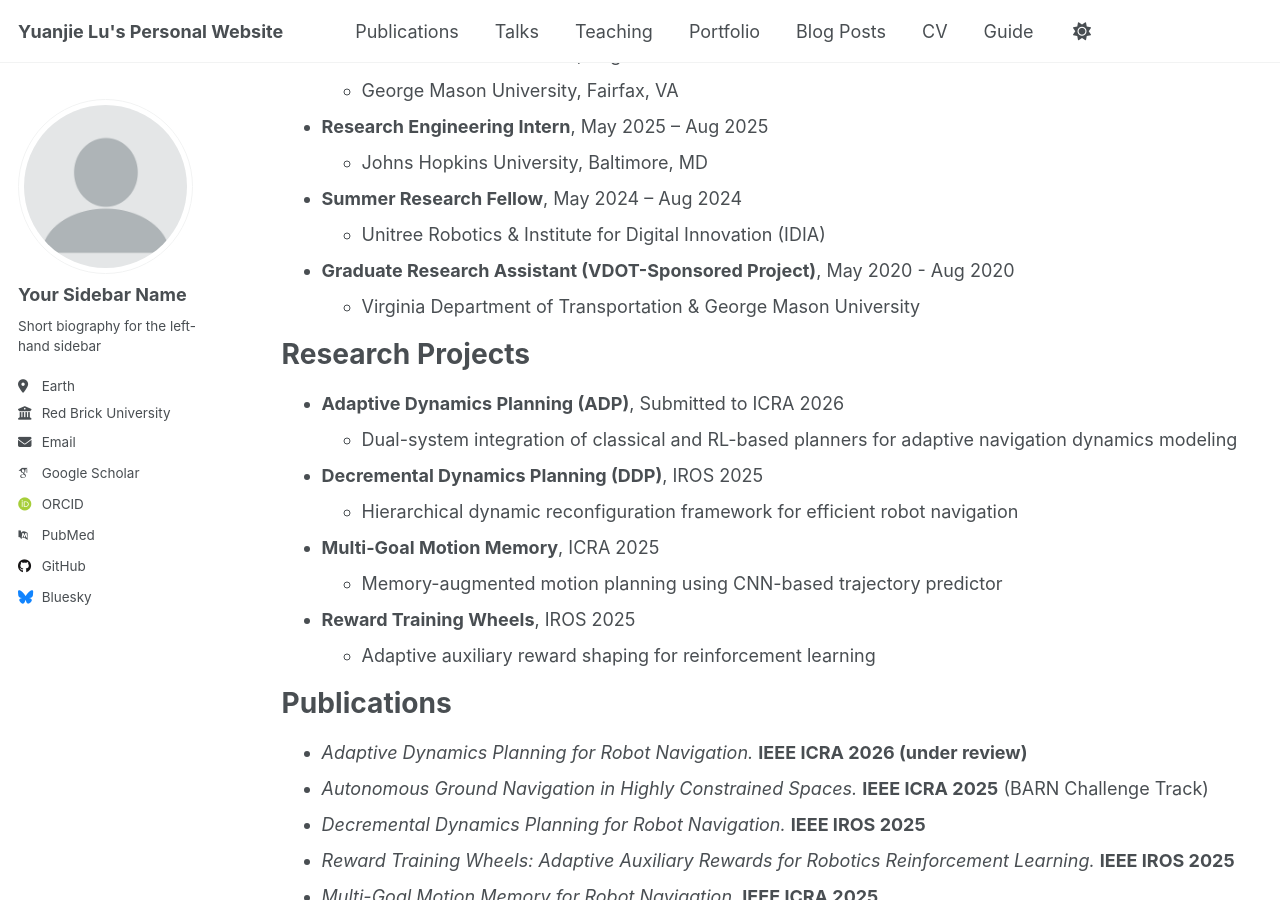
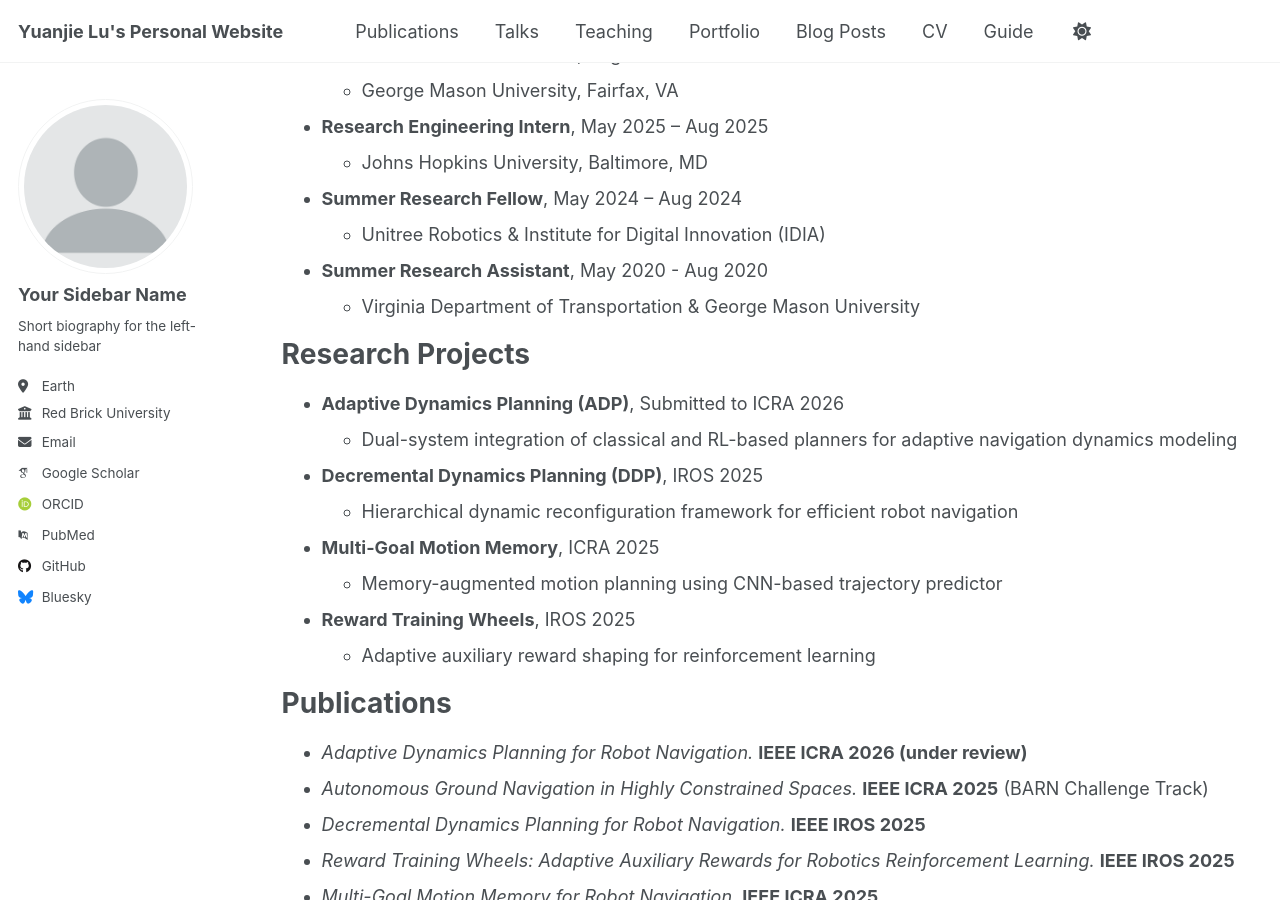
Before and after one commit to yuanjielu-64/yuanjielu-64.github.io, a Jekyll site: the page built from _pages/cv.md, in a window 1280 px wide and 900 px high, scrolled down 492 px. Built offline with Jekyll 4.4.1, drawn with Linux system fonts in a browser that asks for light colours; some web fonts are replaced; a script that is not in the unit is left out.

Commit message:
Update cv.md

```diff
--- a/_pages/cv.md
+++ b/_pages/cv.md
@@ -31,7 +31,7 @@ Research & Work Experience
 * **Summer Research Fellow**, May 2024 – Aug 2024
   * Unitree Robotics & Institute for Digital Innovation (IDIA)
 
-* **Graduate Research Assistant (VDOT-Sponsored Project)**, May 2020 - Aug 2020
+* **Summer Research Assistant**, May 2020 - Aug 2020
   * Virginia Department of Transportation & George Mason University
 
 Research Projects
```
